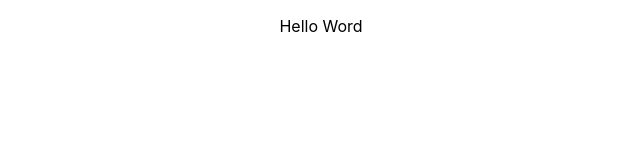
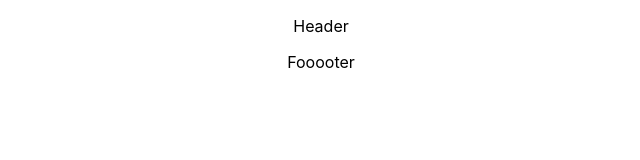
Before and after one commit to ChejAhamed/QuizzReact, a React (Create React App) app in the folder frontend/: page / in a window 1280 px wide. Shown: the top 160 px of the page, without its empty margins (319-959 px from the left). Built offline with nearby package versions, Linux system fonts and the light colour scheme.

Commit message:
Import header and footer

```diff
--- a/frontend/src/App.jsx
+++ b/frontend/src/App.jsx
@@ -1,10 +1,13 @@
 import React from 'react';
 import './App.css';
+import Footer from './components/Footer/Footer';
+import Header from './components/Header/Header';
 
 function App() {
   return (
     <div className="App">
-      <p>Hello Word</p>
+      <Header/>
+      <Footer />
     </div>
   );
 }
```
